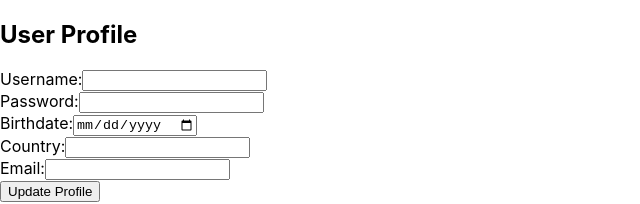
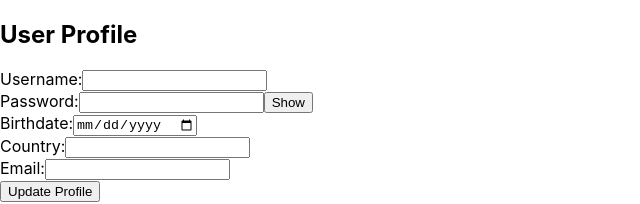
Before and after one commit to meghanavasava/taskChamp, a React (Create React App) app: page / in a window 1280 px wide. Shown: the top 204 px of the page, without its empty margins (0-640 px from the left). Built offline with nearby package versions, Linux system fonts and the light colour scheme; no server answers; the database is empty.

Commit message:
Hide/Show Password

```diff
--- a/src/Components/UserProfile.js
+++ b/src/Components/UserProfile.js
@@ -12,6 +12,7 @@ const UserProfile = ({ userId }) => {
     email: "",
   });
   const [errors, setErrors] = useState({});
+  const [passwordVisible, setPasswordVisible] = useState(false); // State for password visibility
 
   useEffect(() => {
     const fetchUserDetails = async () => {
@@ -87,6 +88,10 @@ const UserProfile = ({ userId }) => {
     }
   };
 
+  const togglePasswordVisibility = () => {
+    setPasswordVisible((prev) => !prev);
+  };
+
   if (loading) {
     return <div>Loading...</div>;
   }
@@ -107,11 +112,14 @@ const UserProfile = ({ userId }) => {
         <div>
           <label>Password:</label>
           <input
-            type="password"
+            type={passwordVisible ? "text" : "password"} // Toggle password visibility
             name="password"
             value={formData.password}
             onChange={handleChange}
           />
+          <button type="button" onClick={togglePasswordVisibility}>
+            {passwordVisible ? "Hide" : "Show"}
+          </button>
         </div>
         <div>
           <label>Birthdate:</label>
```
